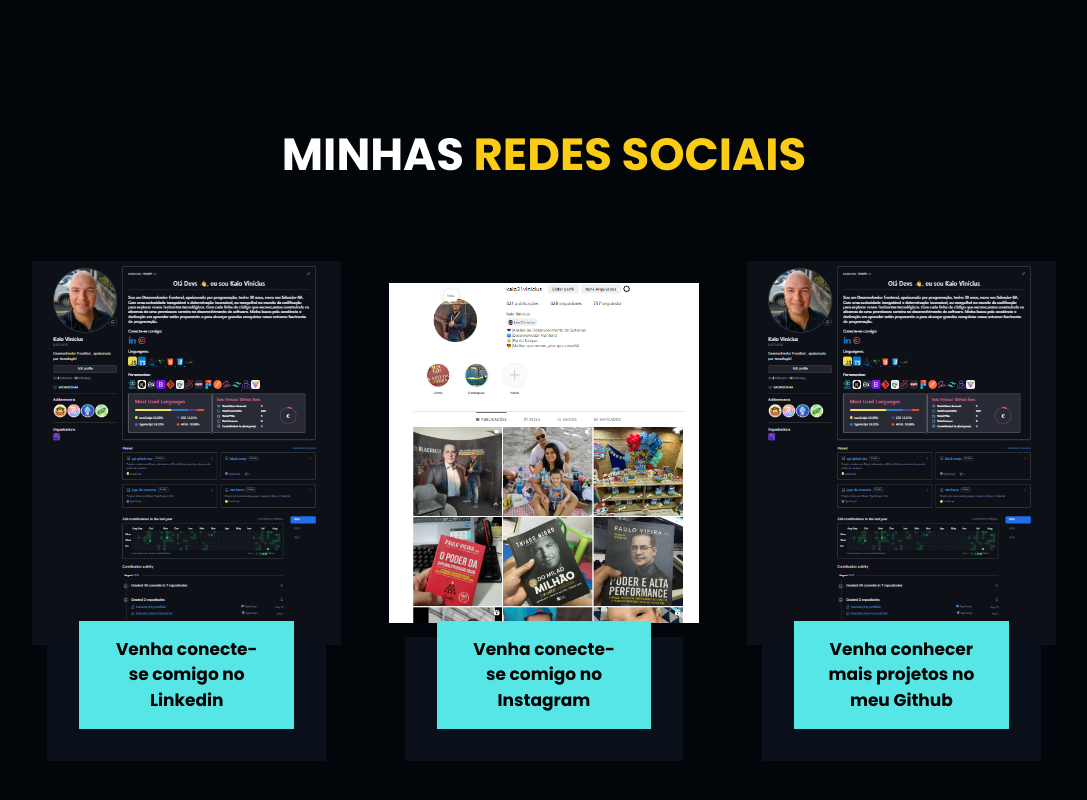
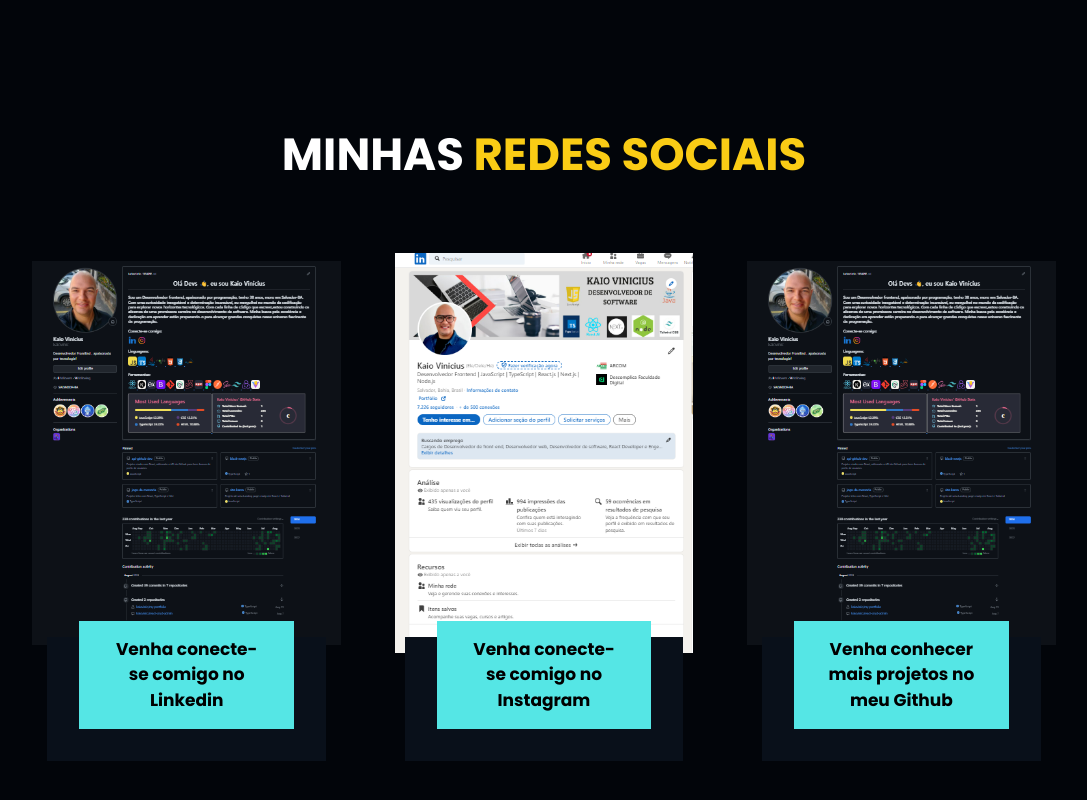
Before and after one commit to kaiovinic/my-portfolio, a Next.js app: page / in a window 1280 px wide. Shown: the part 5711-6511 px from the top of the page, without its empty margins (96-1183 px from the left). Built offline with nearby package versions, Linux system fonts and the light colour scheme.

Commit message:
fazendo testes na vercel

```diff
--- a/Components/Blog.tsx
+++ b/Components/Blog.tsx
@@ -34,7 +34,7 @@ const Blog = () => {
         <div data-aos="fade-up" data-aos-delay="300">
           <div className="w-[100%] relative h-[400px]">
             <Image
-              src="/images/instagran.png"
+              src="/images/linkedin.png"
               alt="instagram"
               fill
               style={{ objectFit: "contain" }}
```
